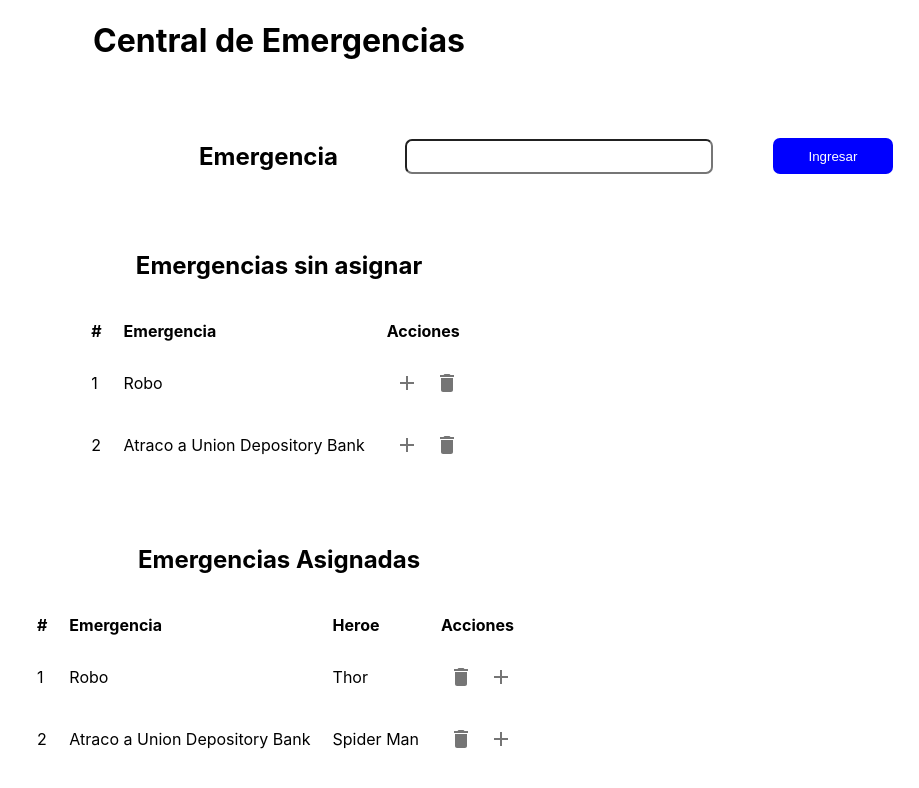
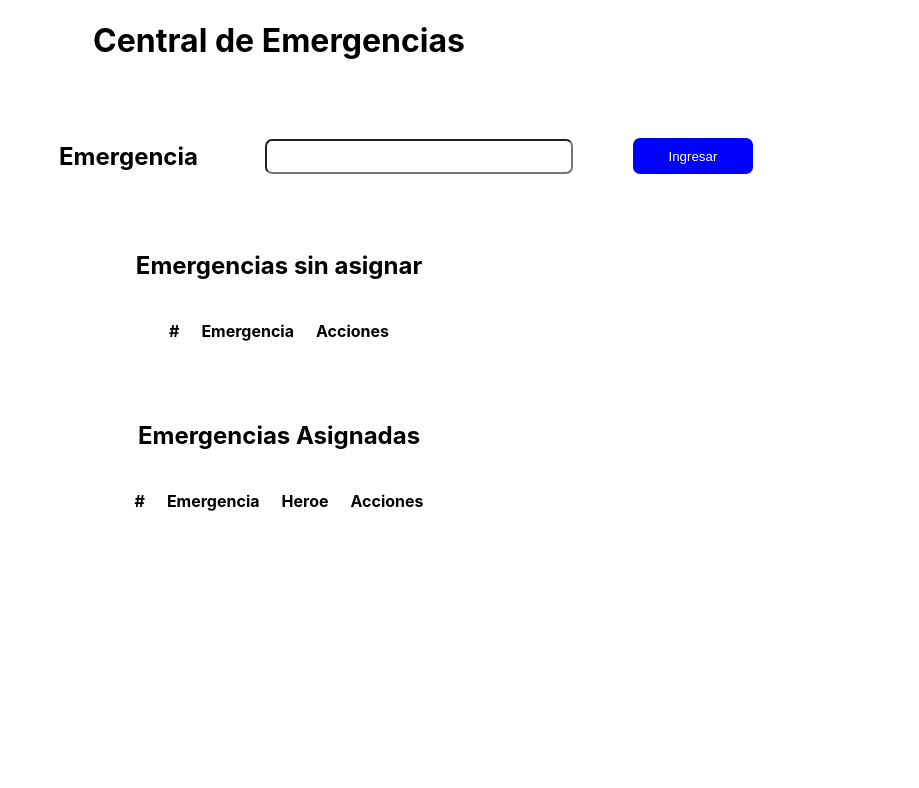
Before and after one commit to pucetec/marvel-emergencies-center-1161, a React (Create React App) app: page / in a window 1280 px wide. Shown: the top 788 px of the page, without its empty margins (361-1280 px from the left). Built offline with nearby package versions, Linux system fonts and the light colour scheme.

Commit message:
Feat: [No story] [Diego Constante] The function of each button is implemented together with the delete function.

```diff
--- a/src/App.js
+++ b/src/App.js
@@ -8,36 +8,24 @@ import Button from "@mui/material/Button";
 import Modal from "@mui/material/Modal";
 
 function App() {
-  const [emergencias, setEmergencias] = useState([
-    {
-      id: 1,
-      emergencia: "Robo",
-    },
-    {
-      id: 2,
-      emergencia: "Atraco a Union Depository Bank",
-    },
-  ]);
-
+  // EMERGENCIAS SIN ASIGNAR ----------------------------------------------------
+  const [emergencias, setEmergencias] = useState([]);
+  // END EMERGENCIAS SIN ASIGNAR ----------------------------------------------------
   const [nuevaEmergencia, setNuevaEmergencia] = useState("");
+  const [contadorId, setContadorId] = useState(1);
   const handleButtonClick = () => {
     setEmergencias((prevEmergencia) => {
-      return [...prevEmergencia, { id: 3, emergencia: nuevaEmergencia }];
+      const nuevaEmergenciaConId = {
+        id: contadorId,
+        emergencia: nuevaEmergencia,
+      };
+      setContadorId(contadorId + 1);
+      if (eliminarEmergenciaAsignada == true) {
+        setContadorId(contadorId - 1);
+      }
+      return [...prevEmergencia, nuevaEmergenciaConId];
     });
   };
-
-  const [emergenciasAsignadas, setEmergenciasAsignadas] = useState([
-    {
-      id: 1,
-      emergenciaAsignada: "Robo",
-      heroe: "Thor",
-    },
-    {
-      id: 2,
-      emergenciaAsignada: "Atraco a Union Depository Bank",
-      heroe: "Spider Man",
-    },
-  ]);
 
   const [heroes, setHeroes] = useState([
     {
@@ -48,7 +36,46 @@ function App() {
       id: 2,
       nombre: "Thor",
     },
+    {
+      id: 3,
+      nombre: "Iron Man",
+    },
   ]);
+
+  // EMERGENCIAS ASIGNADAS ----------------------------------------------------
+  const [emergenciasAsignadas, setEmergenciasAsignadas] = useState([]);
+  // END EMERGENCIAS ASIGNADAS ----------------------------------------------------
+  const [contadorIdEmergenciaAs, setContadorIdEmergenciaAs] = useState(1);
+  const asignarHeroe = (heroe) => {
+    const emergenciaSeleccionada = emergencias[emergencias.length - 1];
+    if (emergenciaSeleccionada && heroe) {
+      setEmergenciasAsignadas((prevEmergenciasAsignadas) => [
+        ...prevEmergenciasAsignadas,
+        {
+          id: contadorIdEmergenciaAs,
+          emergenciaAsignada: emergenciaSeleccionada.emergencia,
+          heroe: heroe.nombre,
+        },
+      ]);
+      setContadorIdEmergenciaAs(contadorIdEmergenciaAs + 1);
+      handleClose();
+    }
+  };
+  // Función para eliminar de Emergencias sin asignar
+  const eliminarEmergenciaSinAsignar = (id) => {
+    const nuevasEmergencias = emergencias.filter(
+      (emergencia) => emergencia.id !== id
+    );
+    setEmergencias(nuevasEmergencias);
+  };
+
+  // Función para eliminar de Emergencias Asignadas
+  const eliminarEmergenciaAsignada = (id) => {
+    const nuevasEmergenciasAsignadas = emergenciasAsignadas.filter(
+      (emergencia) => emergencia.id !== id
+    );
+    setEmergenciasAsignadas(nuevasEmergenciasAsignadas);
+  };
 
   const style = {
     position: "absolute",
@@ -72,7 +99,7 @@ function App() {
       <br />
       <br />
       <div
-        style={{ display: "flex", alignItems: "center", marginLeft: "560px" }}
+        style={{ display: "flex", alignItems: "center", marginLeft: "420px" }}
       >
         <h2>Emergencia</h2>
         <input
@@ -119,7 +146,9 @@ function App() {
                 <IconButton onClick={handleOpen}>
                   <AddIcon />
                 </IconButton>
-                <IconButton>
+                <IconButton
+                  onClick={() => eliminarEmergenciaSinAsignar(emergencia.id)}
+                >
                   <DeleteIcon />
                 </IconButton>
               </td>
@@ -146,7 +175,9 @@ function App() {
               <td>{emergencia.emergenciaAsignada}</td>
               <td>{emergencia.heroe}</td>
               <td>
-                <IconButton>
+                <IconButton
+                  onClick={() => eliminarEmergenciaAsignada(emergencia.id)}
+                >
                   <DeleteIcon />
                 </IconButton>
                 <IconButton onClick={handleOpen}>
@@ -193,6 +224,7 @@ function App() {
                         borderRadius: "7px",
                         color: "white",
                       }}
+                      onClick={() => asignarHeroe(heroe)}
                     >
                       Asignar
                     </button>
```
